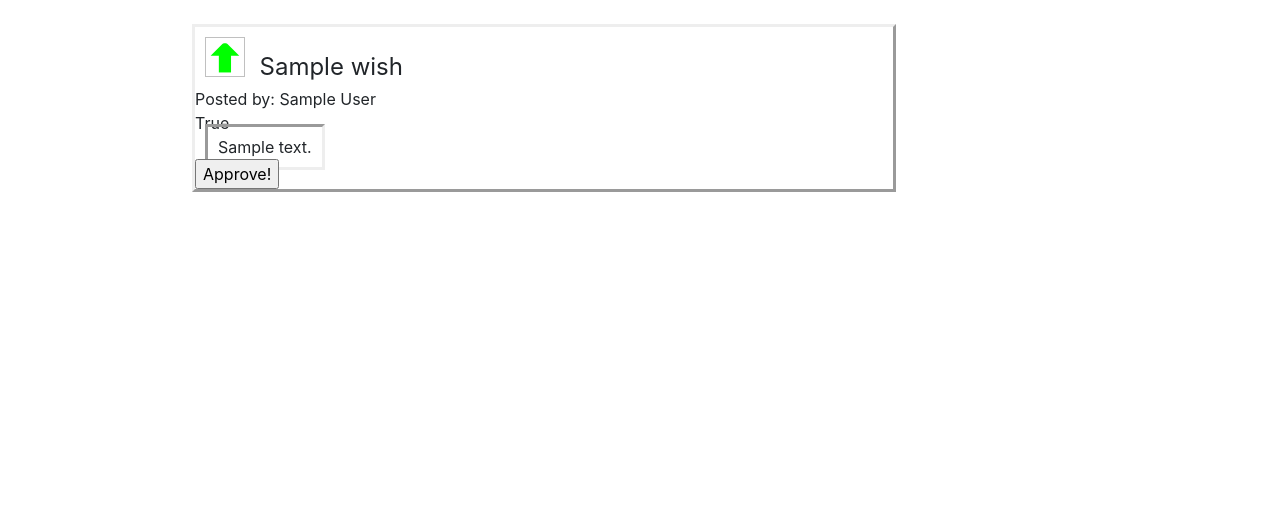
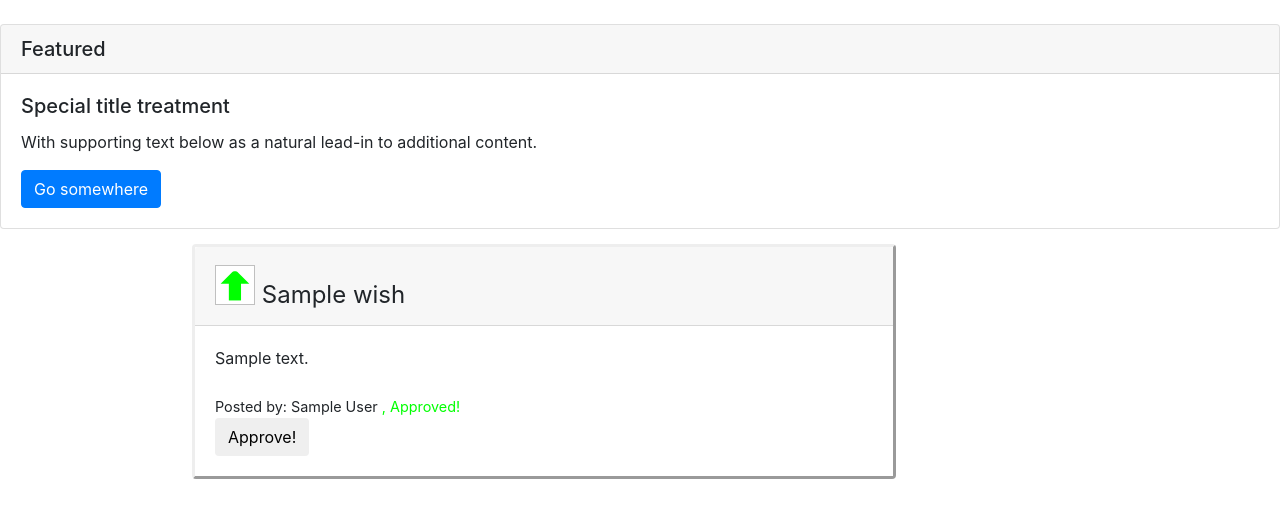
Before and after one commit to jKostet/makerspace, a Flask app: page /wishes/1/ in a window 1280 px wide. Shown: the part 62-580 px from the top of the page. Run offline with Flask 2, Linux system fonts and the light colour scheme; tables that the repository leaves empty hold one stand-in row (values such as "Sample post"); some libraries are stand-ins or nearby versions.

Commit message:
Improve wish listing & sigle frontend

```diff
--- a/application/static/css/style.css
+++ b/application/static/css/style.css
@@ -24,6 +24,15 @@
   max-width: 70vw;
 }
 
+.wishStatus {
+  color: lime;
+  font-size: 90%;
+}
+
+.wishUser {
+  font-size: 90%;
+}
+
 .wishTitle {
   font-size: 150%;
 }
@@ -44,7 +53,10 @@ button {
 
 .upvote {
   background-color: white;
-  margin: 10px 10px 10px 10px;
+  /* margin: 10px 10px 10px 10px;
+  */
+  margin-top: 6px;
+
   border: 1px solid silver;
   min-width: 40px;
   min-height: 40px;
--- a/application/templates/wishes/wish.html
+++ b/application/templates/wishes/wish.html
@@ -1,31 +1,43 @@
 {% extends "layout.html" %}
 
 {% block body %}
-  <div class="wish">
+
+<div class="card">
+  <h5 class="card-header">Featured</h5>
+  <div class="card-body">
+    <h5 class="card-title">Special title treatment</h5>
+    <p class="card-text">With supporting text below as a natural lead-in to additional content.</p>
+    <a href="#" class="btn btn-primary">Go somewhere</a>
+  </div>
+</div>
+
+  <div class="wish card">
+    <span class="card-header wishTitle">
       <button class="upvote"></button>
-    <span class="wishTitle">
       {{ wish.name }}
     </span>
-    <br>
+    <span class="card-body">
+      <span class="card-text">
+        {{ wish.details }}
+      </span>
+      <br><br>
       <span class="wishUser">
         Posted by:
         {{ wishAuthor.name }}
-      <br>
       </span>
-    <span class="wishestatus">
-      {{ wish.approved }}
-    </span>
-    <br>
-    <span class="wishDescription" style="height: 30px !important">
-      {{ wish.details }}
+      <span class="wishStatus">
+        {% if wish.approved %}
+        , Approved!
+        {% endif %}
       </span>
       <!--td>{{ wish.fulfilled }}</td-->
       <form method="POST" action="{{ url_for('wishes_set_approved', wish_id=wish.id) }}">
-        <input type="submit" value="Approve!"/>
+        <input class="btn" type="submit" value="Approve!"/>
       </form>
       <!-- TODO: add button to mark wishes as fulfilled -->
+    </span>
   </div>
-  {% if current_user.id == wish.account_id %}
+  {% if current_user.id == wish.account_id or current_user.admin == 1 %}
     <a href="{{url_for('wishes_edit', wish_id=wish_id) }}">Edit wish</a>
   {% endif %}
 {% endblock %}
```
Also changed, not shown: application/templates/wishes/list.html (+15 -18 lines). Lines whose indentation alone changed are shown as unchanged.
